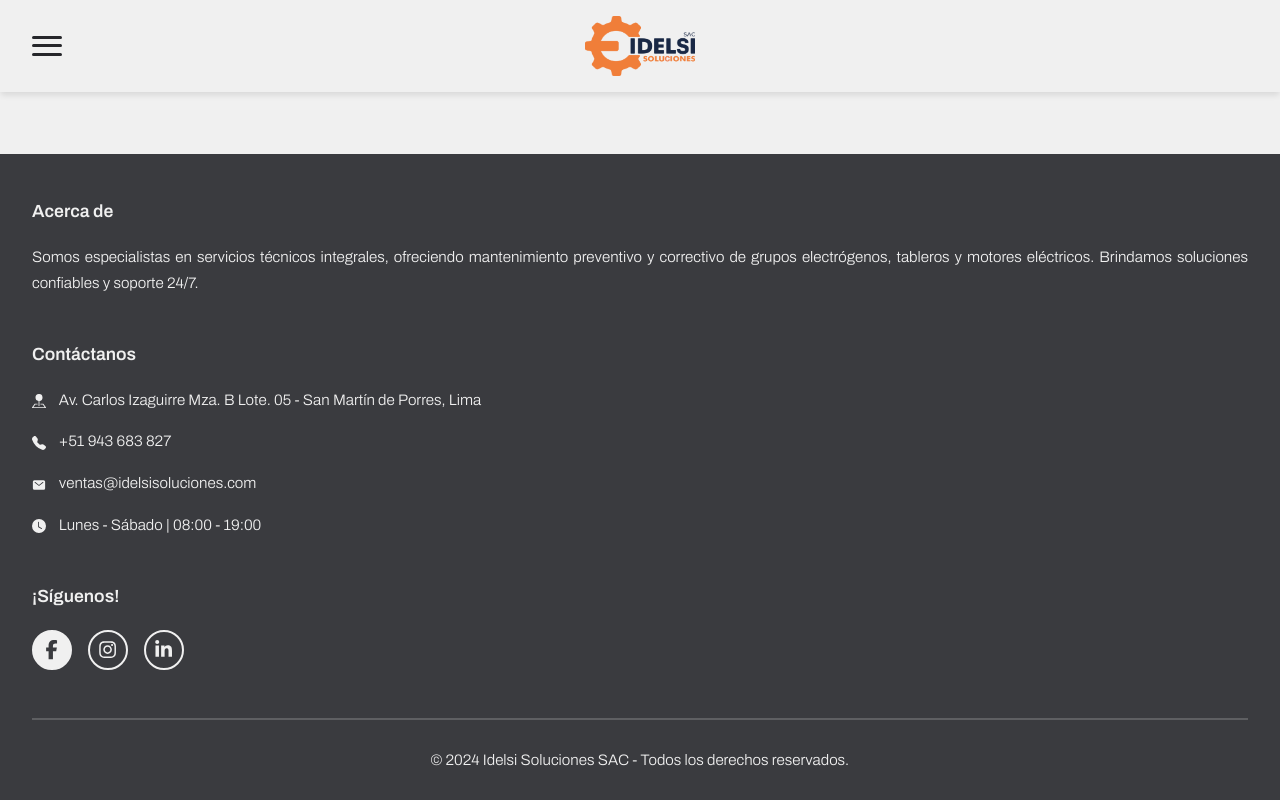
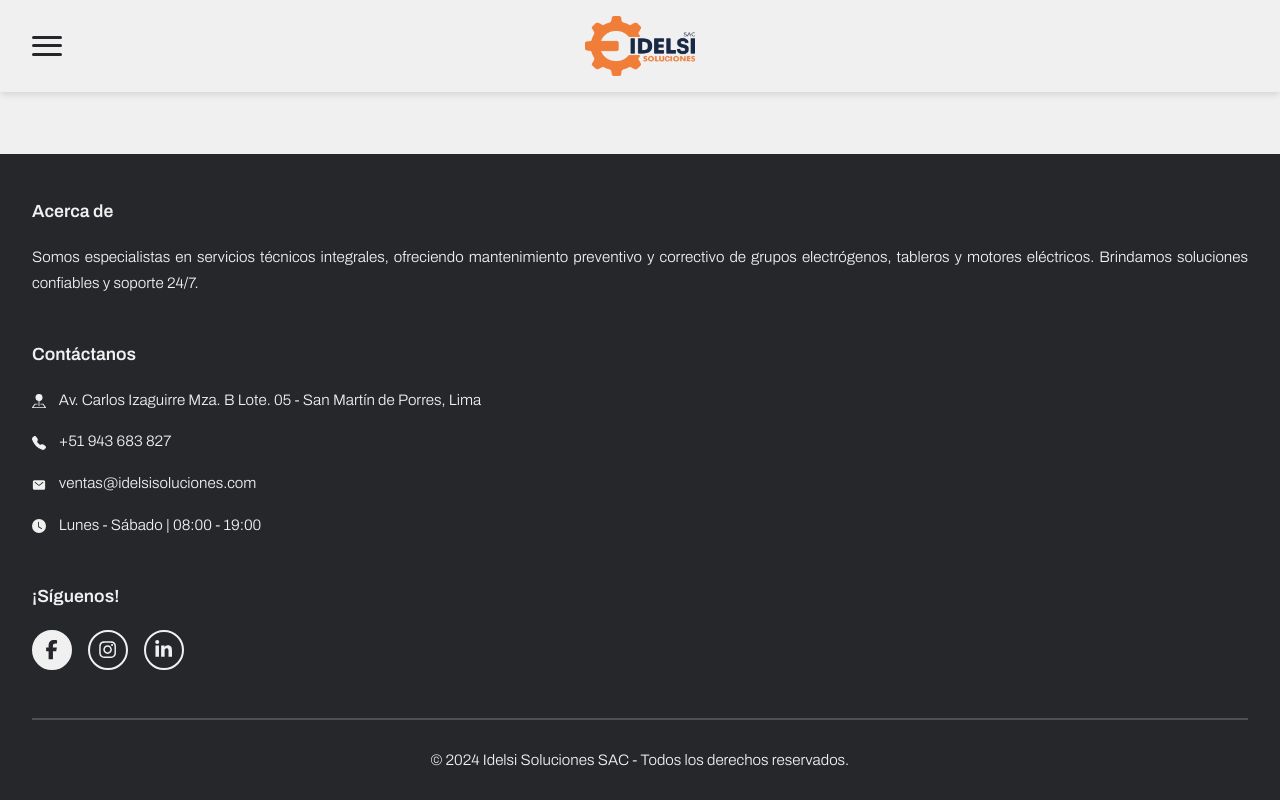
Before and after one commit to hys-tan/ids--react, a React (Vite) app: page / in a window 1280 px wide. In both pictures the pointer is over the link 52 px from the left and 5668 px from the top of the page. Shown: the part 5019-5819 px from the top of the page. Built offline with nearby package versions, Linux system fonts and the light colour scheme.

Commit message:
v 1.23.1

```diff
--- a/src/components/layout/footer.module.css
+++ b/src/components/layout/footer.module.css
@@ -1,5 +1,5 @@
 .footer {
-    background-color: #3A3B3F;
+    background-color: #26272B;
     color: #F0F0F0;
     padding: 4rem 7rem 2rem 7rem;
     font-family: "Archivo", sans-serif;
@@ -100,7 +100,7 @@
 
 .socialIcon:hover {
     background-color: #F0F0F0;
-    color: #3A3B3F;
+    color: #26272B;
 }
 
 /* Copyright */
```
